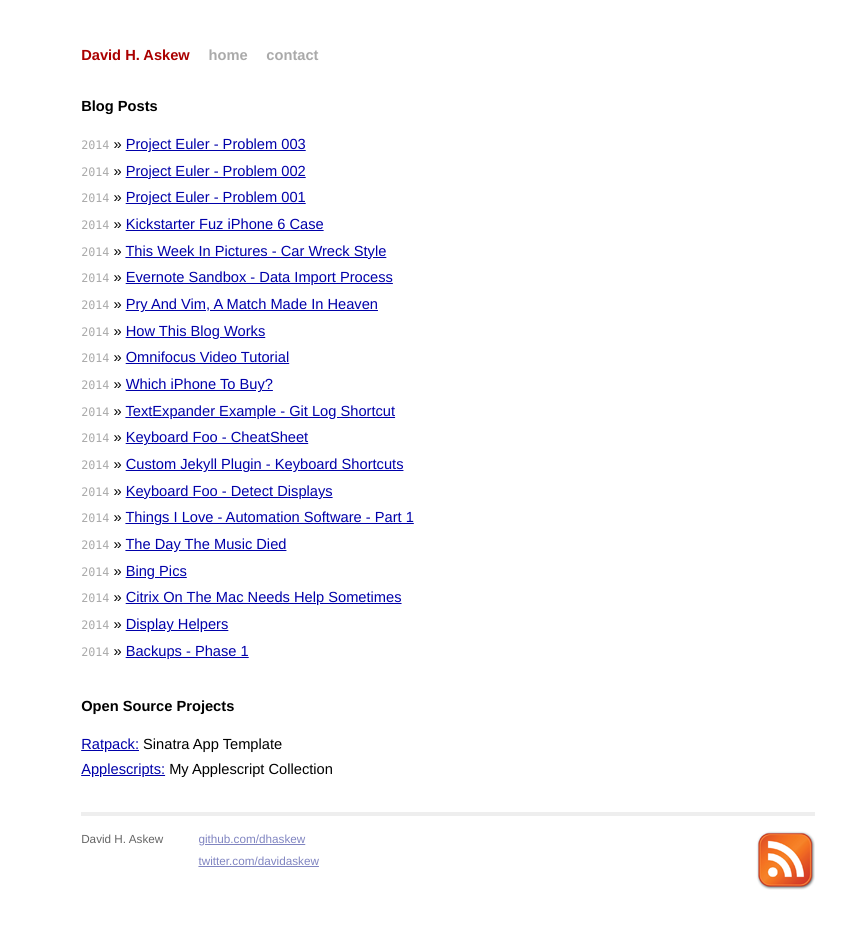
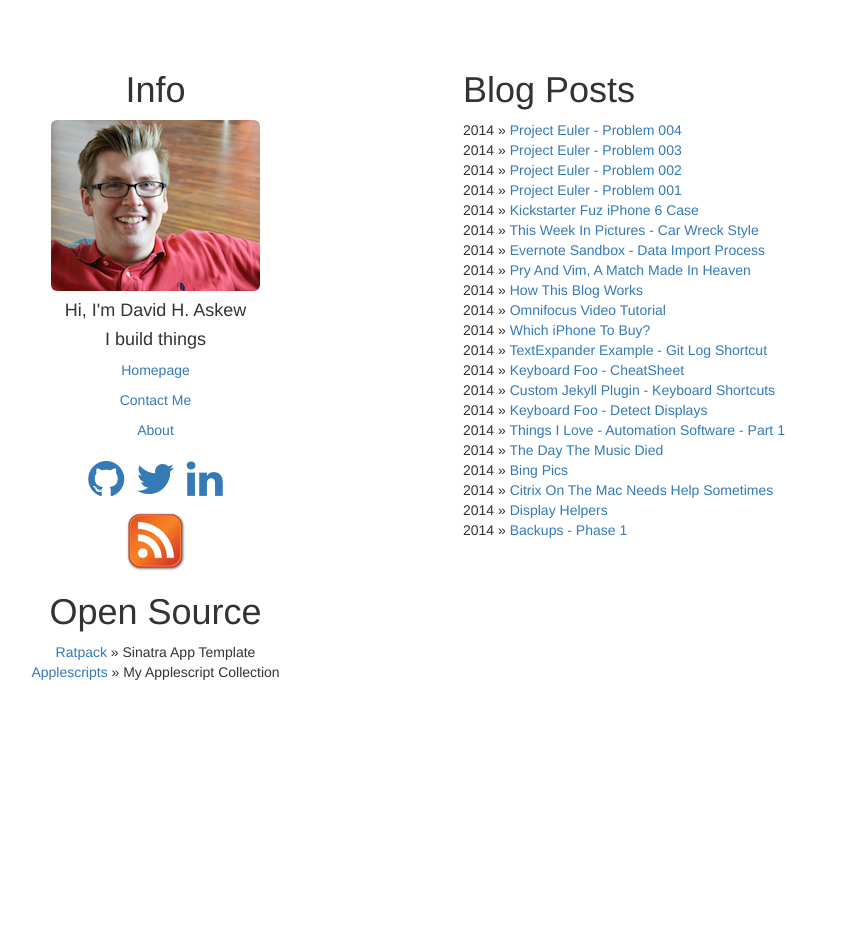
Before and after one commit to dhaskew/blog_old, a Jekyll site: the page built from index.html, in a window 1280 px wide. Shown: the whole page, without its empty margins (192-1038 px from the left). Built offline with Jekyll 4.4.1, drawn with Linux system fonts in a browser that asks for light colours; nearby versions of some CDN libraries; comment, search, counter and statistics services are not loaded; after the commit the page ends 900 px from its top, so only the background shows below that.

Commit message:
New post + new design

```diff
--- a/_includes/head.html
+++ b/_includes/head.html
@@ -2,7 +2,7 @@
   <meta charset="utf-8">
   <meta http-equiv="X-UA-Compatible" content="IE=edge">
   <title>{% if page.title%}{{page.title}}{% else %}{{ site.title }}{% endif %}</title>
-  <meta name="viewport" content="width=device-width">
+  <meta name="viewport" content="width=device-width, initial-scale=1">
   <meta name="description" content="{{site.description }}">
   <link rel="canonical" href="{{ page.url | replace:'index.html','' | prepend: site.baseurl | prepend: site.url }}">
 
@@ -10,8 +10,24 @@
    <meta name="author" content="David H. Askew" />
    <link href="http://www.aske.ws/feed.xml" rel="alternate" title="David Askew's Feed" type="application/atom+xml" />
 
+   <! -- Font Awesome -->
+   <link href="//maxcdn.bootstrapcdn.com/font-awesome/4.2.0/css/font-awesome.min.css" rel="stylesheet">
+
+   <!-- JQuery -->
+   <script src="/javascripts/jquery-2.1.1.js" type="text/javascript"></script>
+
+   <!-- Bootstrap -->
+   <link rel="stylesheet" href="//maxcdn.bootstrapcdn.com/bootstrap/3.2.0/css/bootstrap.min.css" type="text/css" media="screen, projection" />
+   <script src="//maxcdn.bootstrapcdn.com/bootstrap/3.2.0/js/bootstrap.min.js" type="text/javascript"></script>
+
+   <!-- Custom CSS -->
+   <link rel="stylesheet" href="/css/custom.css" type="text/css" media="screen, projection" />
+
+
+
    <!-- Homepage CSS -->
-   <link rel="stylesheet" href="/css/screen.css" type="text/css" media="screen, projection" />
+  <!--  <link rel="stylesheet" href="/css/screen.css" type="text/css" media="screen, projection" />
+   -->
 
    <!-- Code Highlighting -->
    <link rel="stylesheet" href="/css/pygments_default.css" type="text/css" media="screen, projection" />
@@ -22,8 +38,6 @@
    <!-- Favicon - generated using http://antifavicon.com/ -->
    <link rel="icon" href="/images/favicon.ico" type=”image/x-icon” />
 
-   <!-- JQuery -->
-   <script src="/javascripts/jquery-2.1.1.js" type="text/javascript"></script>
 
    <!-- BetterTube -->
    <link rel="stylesheet" href="/css/BetterTube.css" type="text/css" media="screen, projection" />
--- /dev/null
+++ b/_includes/open_source.html
@@ -0,0 +1,5 @@
+  <h1>Open Source</h1>
+  <ul class="posts list-unstyled">
+    <li><a href="http://github.com/dhaskew/ratpack">Ratpack</a> &raquo; Sinatra App Template</li>
+    <li><a href="http://github.com/dhaskew/applescripts">Applescripts</a> &raquo; My Applescript Collection</li>
+  </ul>
--- a/_layouts/default.html
+++ b/_layouts/default.html
@@ -5,35 +5,64 @@
 
 <body>
 
+  <div class="container">
+    <div class="site">
 
-<div class="site">
-  <div class="title">
-    <a href="/">David H. Askew</a>
-    <a class="extra" href="/">home</a>
-    <a class="extra" href="/contact.html">contact</a>
+      <div class="row">
+        {% if page.category == "posts" %}
+        <div class="col-xs-4 text-center">
+        {% else %}
+        <div class="col-xs-6 text-center">
+        {% endif %}
+          <div>
+            <h1>Info</h1>
+            <img src="/images/headshot1.png" class="img-responsive img-rounded center-block">
+            <p></p>
+            <p><h4>Hi, I'm David H. Askew</h4></p>
+            <p><h4>I build things</h4></p>
+            <p><a class="extra" href="/">Homepage</a></p>
+            <p><a class="extra" href="/contact.html">Contact Me</a></p>
+            <p><a href="/about.html">About</a></p>
           </div>
 
-  {{ content }}
+          <div class="info">
 
-  <div class="footer">
-    <div class="contact">
-      <p>
-        David H. Askew<br />
-      </p>
+            <div class="contact fa-3x">
+              <a href="http://github.com/dhaskew/">
+                <i class="fa fa-github"></i>
+              </a>
+              <a href="http://twitter.com/davidaskew/">
+                <i class="fa fa-twitter"></i>
+              </a>
+              <a href="https://www.linkedin.com/in/davidaskew">
+                <i class="fa fa-linkedin"></i>
+              </a>
             </div>
-    <div class="contact">
-      <p>
-        <a href="http://github.com/dhaskew/">github.com/dhaskew</a><br />
-        <a href="http://twitter.com/davidaskew/">twitter.com/davidaskew</a><br />
-      </p>
-    </div>
+
             <div class="rss">
               <a href="http://www.aske.ws/feed.xml">
                 <img src="/images/rss.png" alt="Subscribe to RSS Feed" />
               </a>
             </div>
+
+            {% include open_source.html %}
+
           </div>
         </div>
+
+        {% if page.category == "posts" %}
+        <div class="col-xs-8">
+        {% else %}
+        <div class="col-xs-6">
+        {% endif %}
+          {{ content }}
+        </div>
+      </div>
+
+
+    </div>
+  </div>
+
 
 
 
--- a/_layouts/post.html
+++ b/_layouts/post.html
@@ -2,9 +2,9 @@
 layout: default
 ---
 
-<div id="post_title">{{page.title}}</div>
+<h1 id="post_title">{{page.title}}</h1>
 {% if page.subtitle %}
-<div id="post_subtitle">{{page.subtitle}}</div>
+<h4 id="post_subtitle">{{page.subtitle}}</h4>
 {% endif %}
 
 <div id="post">
--- /dev/null
+++ b/css/custom.css
@@ -0,0 +1 @@
+body { padding-top: 50px; }
--- a/css/screen.css
+++ b/css/screen.css
@@ -266,3 +266,5 @@
   color: #a00;
   text-align:center;
 }
+
+body { padding-top: 30px; }
--- a/index.html
+++ b/index.html
@@ -7,7 +7,7 @@
   <h1>Blog Posts</h1>
 
 
-  <ul class="posts">
+  <ul class="posts list-unstyled">
     {% for post in site.posts %}
       <li><span>{{ post.date | date: "%Y" }}</span> &raquo; <a href="{{ post.url }}">{{ post.title }}</a></li>
 
@@ -21,10 +21,4 @@
     {% endfor %}
   </ul>
 
-
-  <h1>Open Source Projects</h1>
-  <ul class="posts">
-    <li><a href="http://github.com/dhaskew/ratpack">Ratpack:</a> Sinatra App Template</li>
-    <li><a href="http://github.com/dhaskew/applescripts">Applescripts:</a> My Applescript Collection</li>
-  </ul>
 </div>
```
Also changed, not shown: _includes/euler_spoiler.md (+2 -2 lines), _posts/2014-10-28-euler_004.md (added, +40 -0 lines), images/headshot1.png (added). Lines whose indentation alone changed are shown as unchanged.
